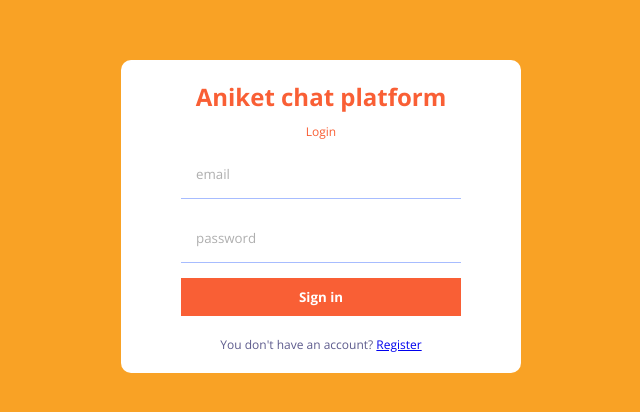
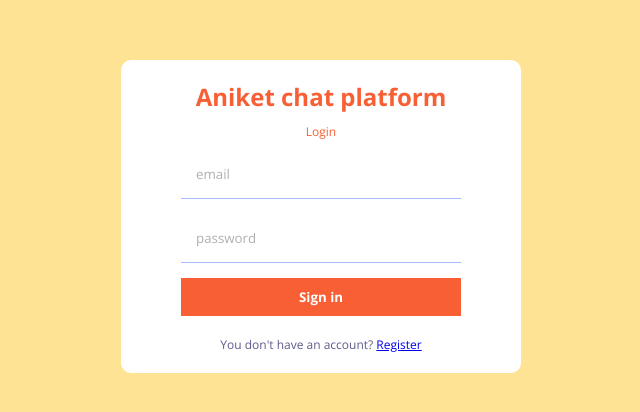
Before and after one commit to orcatechaniket/chat, a React (Create React App) app: page /login in a window 1280 px wide. Shown: the part 184-596 px from the top of the page, without its empty margins (319-959 px from the left). Built offline with nearby package versions, Linux system fonts and the light colour scheme; no server answers.

Commit message:
Update style.scss

```diff
--- a/src/style.scss
+++ b/src/style.scss
@@ -15,7 +15,7 @@
 }
 
 .formContainer {
-  background-color:  #f9a225;
+  background-color:  #ffe394;
   height: 100vh;
   display: flex;
   align-items: center;
```
